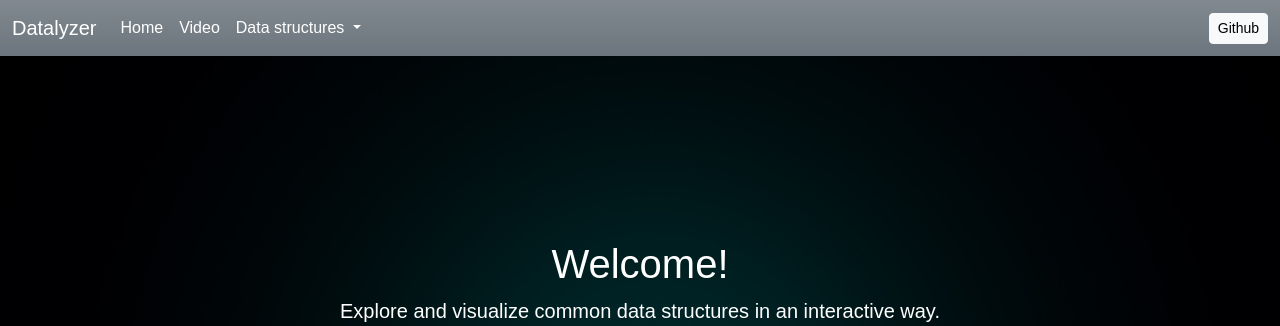
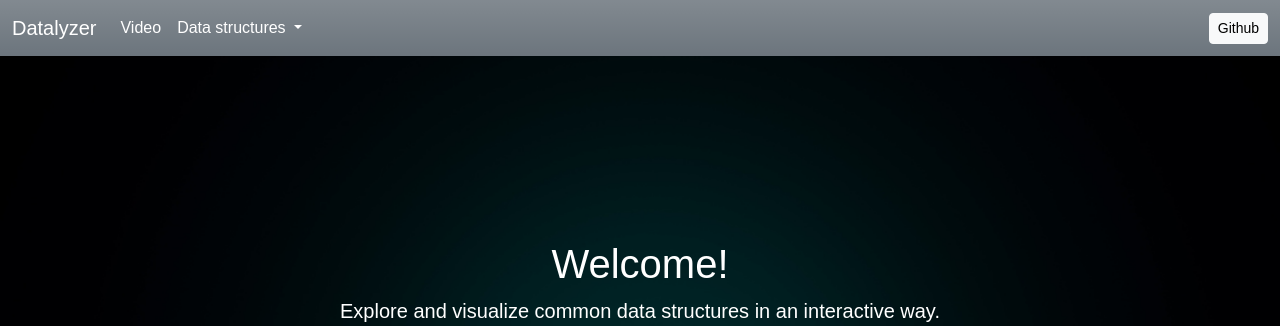
Before and after one commit to Bryan-Webifi-dev/Datalyzer, a Flask app: page / in a window 1280 px wide. Shown: the top 326 px of the page. Run offline with Flask 3, Linux system fonts and the light colour scheme.

Commit message:
Style update

```diff
--- a/templates/layout.html
+++ b/templates/layout.html
@@ -16,9 +16,6 @@
           </button>
           <div class="collapse navbar-collapse" id="navbarSupportedContent">
             <ul class="navbar-nav me-auto mb-2 mb-lg-0">
-              <li class="nav-item">
-                <a class="nav-link active text-white" aria-current="page" href="#">Home</a>
-              </li>
               <li class="nav-item">
                 <a class="nav-link text-white" href="#">Video</a>
               </li>
```
